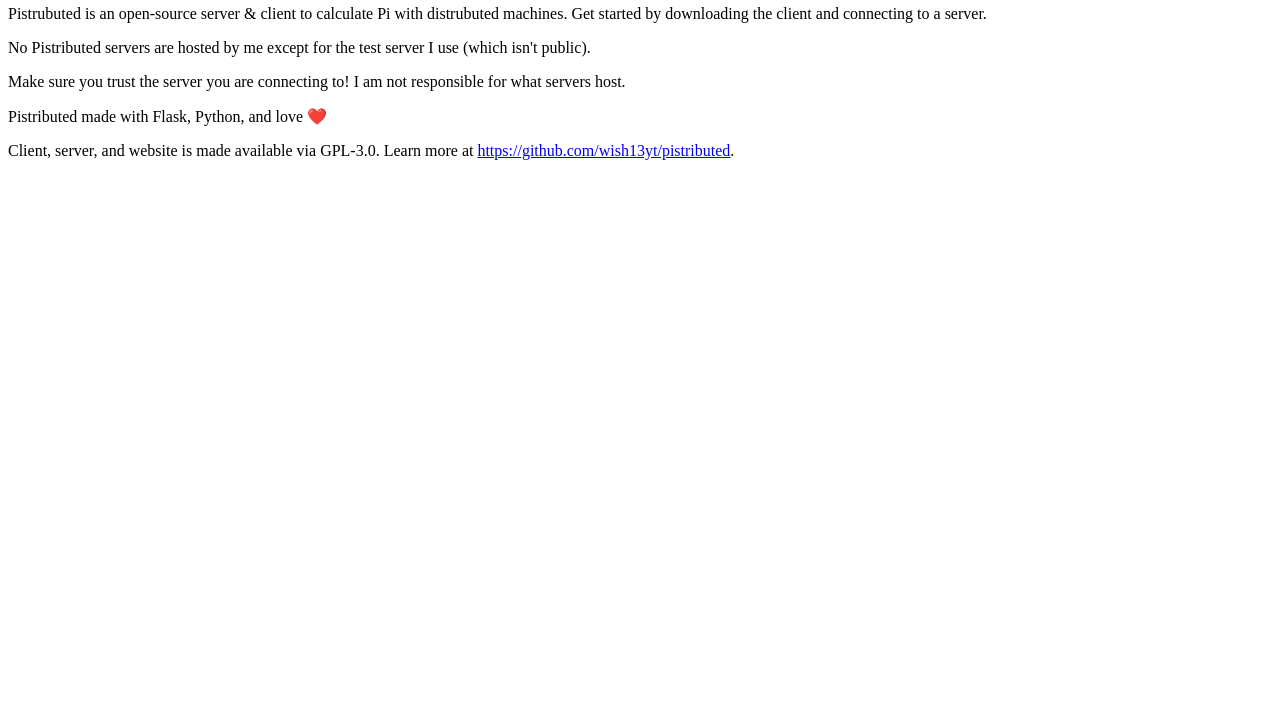
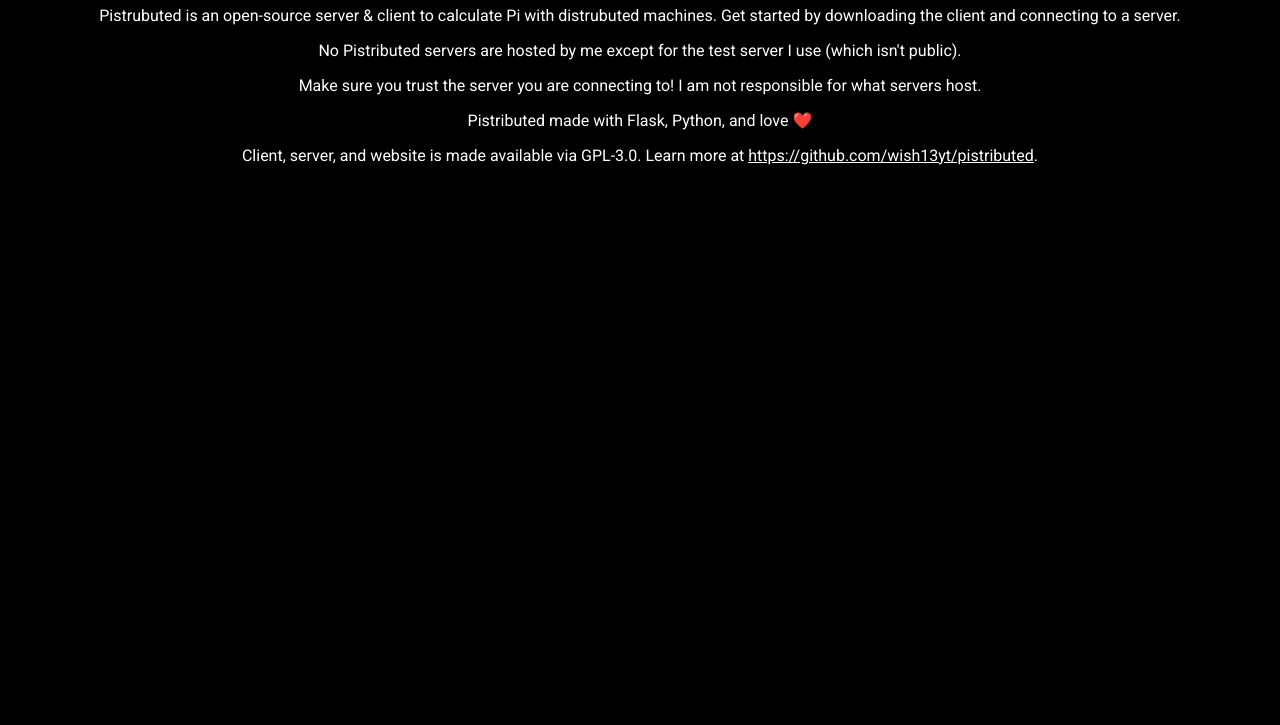
Before and after one commit to wish13yt/pistributed, a plain HTML site: page website/index.html in a window 1280 px wide. Shown: the part 75-800 px from the top of the page. Drawn offline with Linux system fonts and the light colour scheme.

Commit message:
update website

```diff
--- a/website/index.html
+++ b/website/index.html
@@ -4,6 +4,25 @@
     <meta charset="UTF-8">
     <meta name="viewport" content="width=device-width, initial-scale=1.0">
     <title>Pistributed</title>
+    <style>
+        * {
+            font-family: "Roboto", sans-serif;
+            font-optical-sizing: auto;
+            color: white;
+            text-align: center;
+            font-style: normal;
+            font-variation-settings: "wdth" 100;
+        }
+        body {
+            background-color: black;
+        }
+    </style>
+    <link rel="preconnect" href="https://fonts.googleapis.com">
+    <link rel="preconnect" href="https://fonts.gstatic.com" crossorigin>
+    <link href="https://fonts.googleapis.com/css2?family=Roboto:ital,wght@0,100..900;1,100..900&display=swap" rel="stylesheet">
+    <meta content='Pistributed' property='og:title' />
+    <meta content='Pistrubuted is an open-source server & client to calculate Pi with distrubuted machines.' property='og:description'/>
+    <meta content='https://wish13yt.github.io/pistributed/' property='og:url' />
 </head>
 <body>
     <h1>Pistributed</h1>
```
Also changed, not shown: 1 other file.
